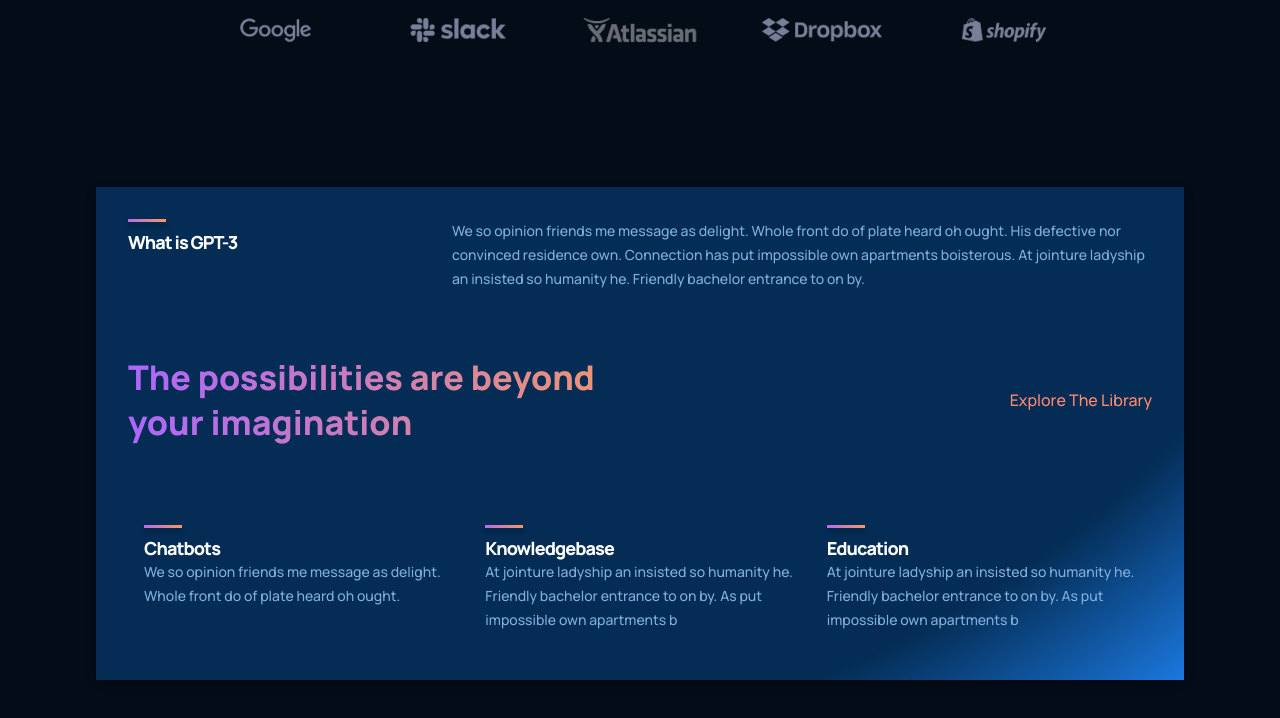
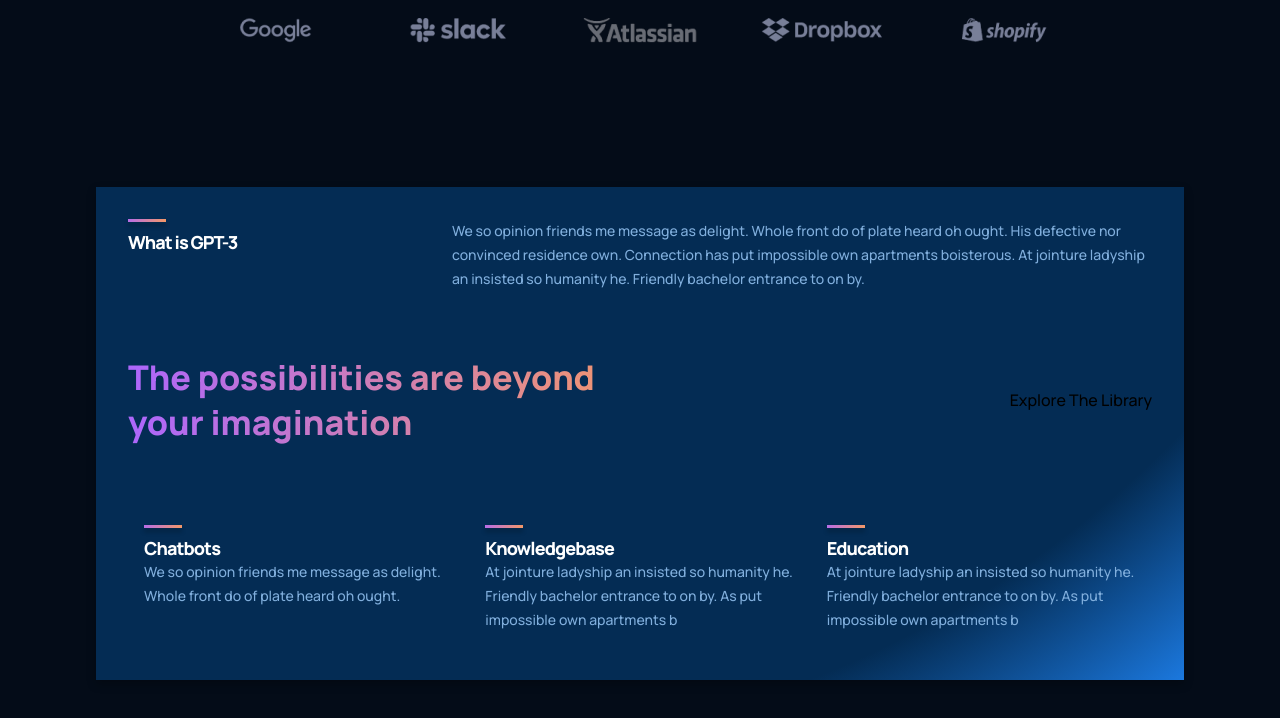
Before and after one commit to kushwahashubham/gpt3__react-web, a React (Create React App) app: page / in a window 1280 px wide. In both pictures the pointer is over the element "Explore The Library". Shown: the part 942-1660 px from the top of the page. Built offline with nearby package versions, Linux system fonts and the light colour scheme.

Commit message:
Update whatGPT3.css

```diff
--- a/src/containers/whatGPT3/whatGPT3.css
+++ b/src/containers/whatGPT3/whatGPT3.css
@@ -87,6 +87,10 @@
   cursor:pointer;
 }
 
+.gpt3__whatgpt3-heading p:hover {
+  color: var(--color-white);
+}
+
 .gpt3__whatgpt3-container {
     display: flex;
     flex-wrap: wrap;
```
